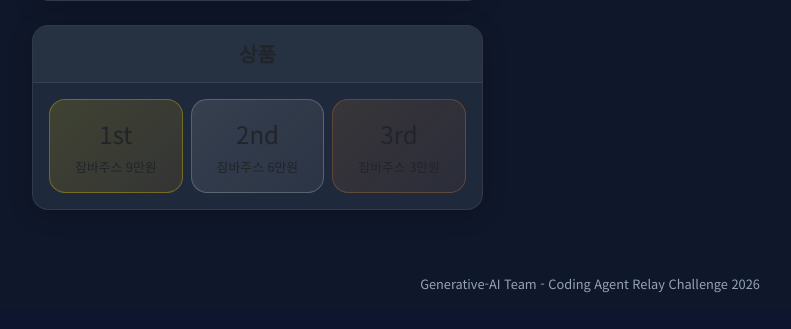
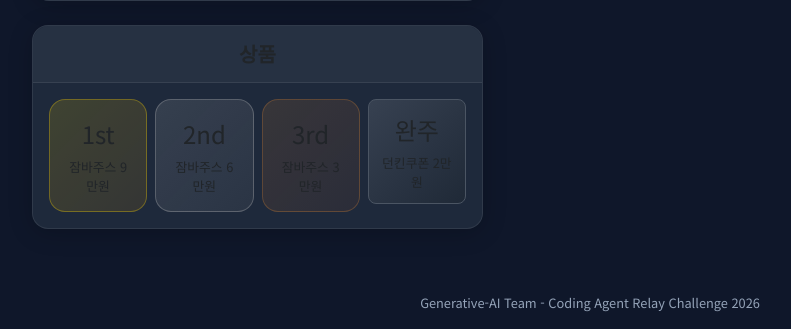
Before and after one commit to DragonBall2/relay-challenge-, a Flask app: page / in a window 1280 px wide. Shown: the part 780-1109 px from the top of the page, without its empty margins (50-841 px from the left). Before the commit the page ends 1073 px from the top, so only its background shows below. Run offline with Flask 3, Linux system fonts and the light colour scheme.

Commit message:
경품 안내에 완주 던킨쿠폰 2만원 추가
Co-Authored-By: Claude Sonnet 4.6 <noreply@anthropic.com>

```diff
--- a/templates/index.html
+++ b/templates/index.html
@@ -67,22 +67,28 @@
             </div>
             <div class="card-body">
                 <div class="row g-2">
-                    <div class="col-4">
+                    <div class="col-3">
                         <div class="prize-card prize-gold">
                             <div style="font-size: 1.5rem;">1st</div>
                             <div style="font-size: 0.8rem; margin-top: 0.3rem;">잠바주스 9만원</div>
                         </div>
                     </div>
-                    <div class="col-4">
+                    <div class="col-3">
                         <div class="prize-card prize-silver">
                             <div style="font-size: 1.5rem;">2nd</div>
                             <div style="font-size: 0.8rem; margin-top: 0.3rem;">잠바주스 6만원</div>
                         </div>
                     </div>
-                    <div class="col-4">
+                    <div class="col-3">
                         <div class="prize-card prize-bronze">
                             <div style="font-size: 1.5rem;">3rd</div>
                             <div style="font-size: 0.8rem; margin-top: 0.3rem;">잠바주스 3만원</div>
+                        </div>
+                    </div>
+                    <div class="col-3">
+                        <div class="prize-card" style="background: linear-gradient(135deg, #374151, #1f2937); border: 1px solid #4b5563; border-radius: 8px; padding: 0.75rem; text-align: center;">
+                            <div style="font-size: 1.5rem;">완주</div>
+                            <div style="font-size: 0.8rem; margin-top: 0.3rem;">던킨쿠폰 2만원</div>
                         </div>
                     </div>
                 </div>
```
Also changed, not shown: templates/leaderboard.html (+9 -3 lines).
